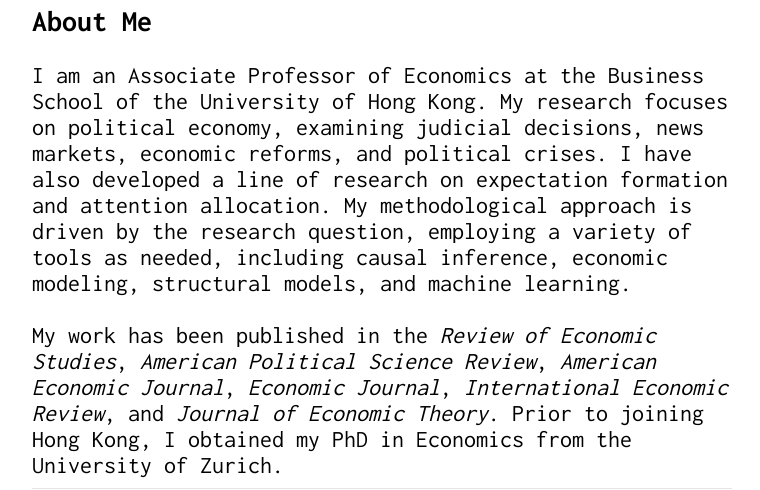
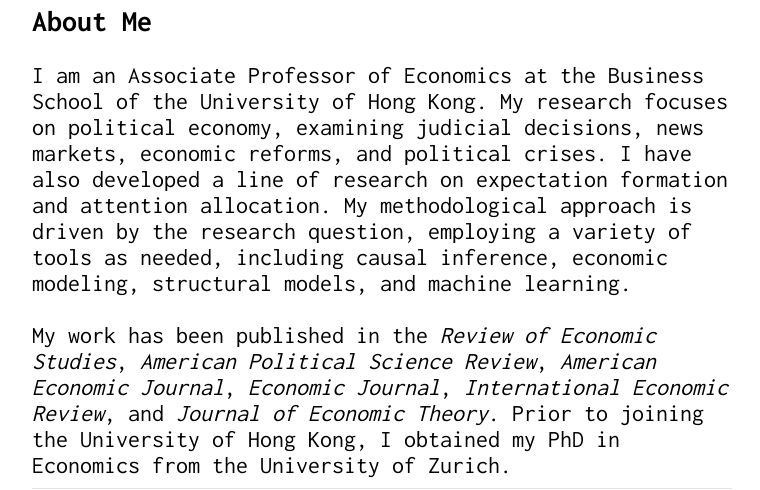
Before and after one commit to Shuyan0210611X/henrychen.github.io, a Jekyll site: the page built from about.md, in a window 1280 px wide. Shown: the part 677-1167 px from the top of the page, without its empty margins (258-1018 px from the left). Built offline with Jekyll 4.4.1, drawn with Linux system fonts in a browser that asks for light colours.

Commit message:
Update about.md

```diff
--- a/about.md
+++ b/about.md
@@ -11,5 +11,5 @@ permalink: /about/
 <div style="font-size: 1.2em;">
 I am an Associate Professor of Economics at the Business School of the University of Hong Kong. My research focuses on political economy, examining judicial decisions, news markets, economic reforms, and political crises. I have also developed a line of research on expectation formation and attention allocation. My methodological approach is driven by the research question, employing a variety of tools as needed, including causal inference, economic modeling, structural models, and machine learning.<br><br>
 
-My work has been published in the <em>Review of Economic Studies</em>, <em>American Political Science Review</em>, <em>American Economic Journal</em>, <em>Economic Journal</em>, <em>International Economic Review</em>, and <em>Journal of Economic Theory</em>. Prior to joining Hong Kong, I obtained my PhD in Economics from the University of Zurich.
+My work has been published in the <em>Review of Economic Studies</em>, <em>American Political Science Review</em>, <em>American Economic Journal</em>, <em>Economic Journal</em>, <em>International Economic Review</em>, and <em>Journal of Economic Theory</em>. Prior to joining the University of Hong Kong, I obtained my PhD in Economics from the University of Zurich.
 </div>
```
